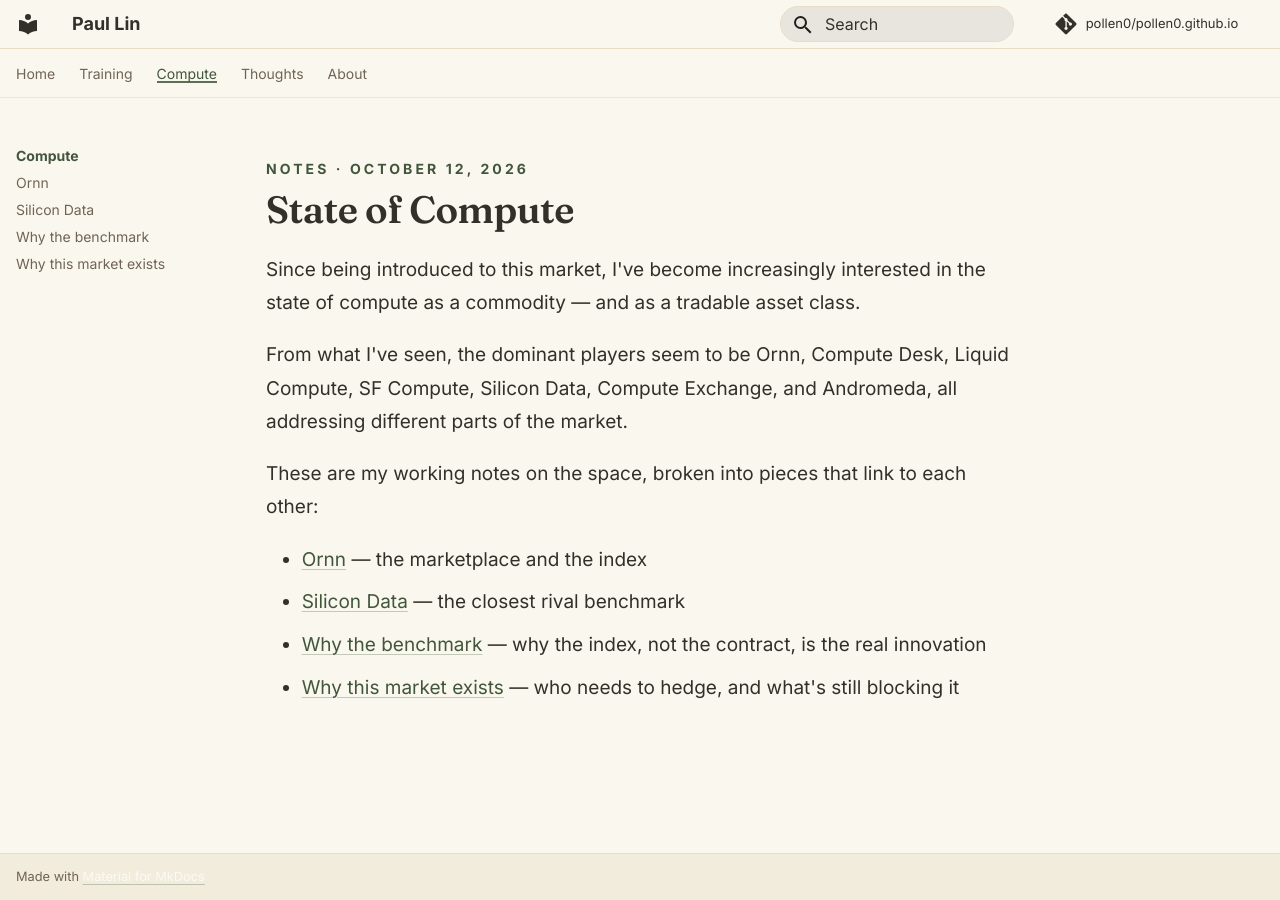
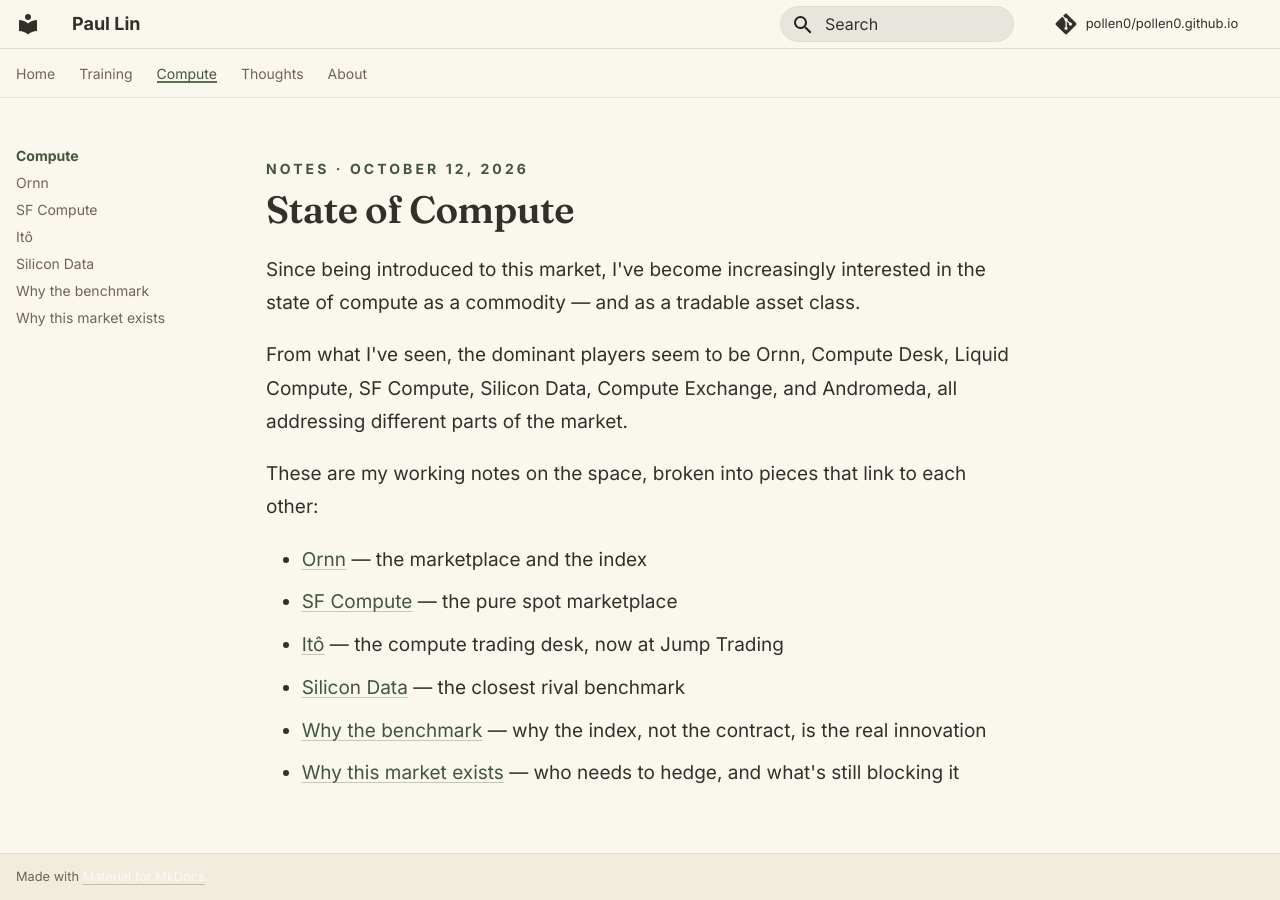
Before and after one commit to pollen0/pollen0.github.io, an MkDocs documentation site: the page built from docs/compute/index.md, in a window 1280 px wide. Built offline with MkDocs 1.6.1 and Material for MkDocs 9.7.7, drawn with Linux system fonts in a browser that asks for light colours; comment, search, counter and statistics services are not loaded.

Commit message:
Add SF Compute and Ito tabs to Compute section

```diff
--- a/docs/compute/index.md
+++ b/docs/compute/index.md
@@ -9,6 +9,8 @@ From what I've seen, the dominant players seem to be Ornn, Compute Desk, Liquid
 These are my working notes on the space, broken into pieces that link to each other:
 
 - [Ornn](ornn.md) — the marketplace and the index
+- [SF Compute](sf-compute.md) — the pure spot marketplace
+- [Itô](ito.md) — the compute trading desk, now at Jump Trading
 - [Silicon Data](silicon-data.md) — the closest rival benchmark
 - [Why the benchmark](why-the-benchmark.md) — why the index, not the contract, is the real innovation
 - [Why this market exists](why-this-market-exists.md) — who needs to hedge, and what's still blocking it
--- a/mkdocs.yml
+++ b/mkdocs.yml
@@ -51,6 +51,8 @@ nav:
   - Compute:
     - State of Compute: compute/index.md
     - Ornn: compute/ornn.md
+    - SF Compute: compute/sf-compute.md
+    - Itô: compute/ito.md
     - Silicon Data: compute/silicon-data.md
     - Why the benchmark: compute/why-the-benchmark.md
     - Why this market exists: compute/why-this-market-exists.md
```
Also changed, not shown: docs/compute/ito.md (added, +15 -0 lines), docs/compute/sf-compute.md (added, +13 -0 lines).
